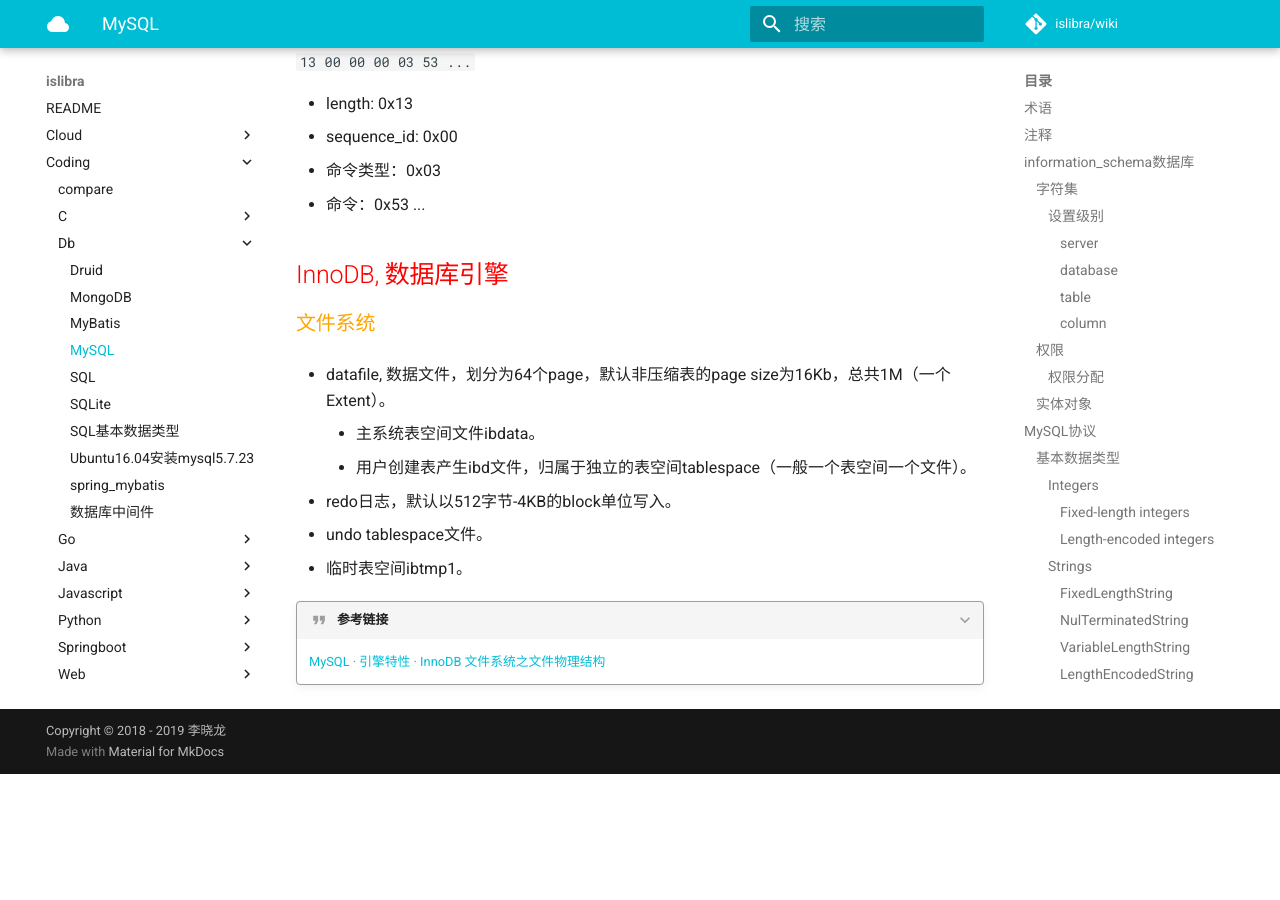
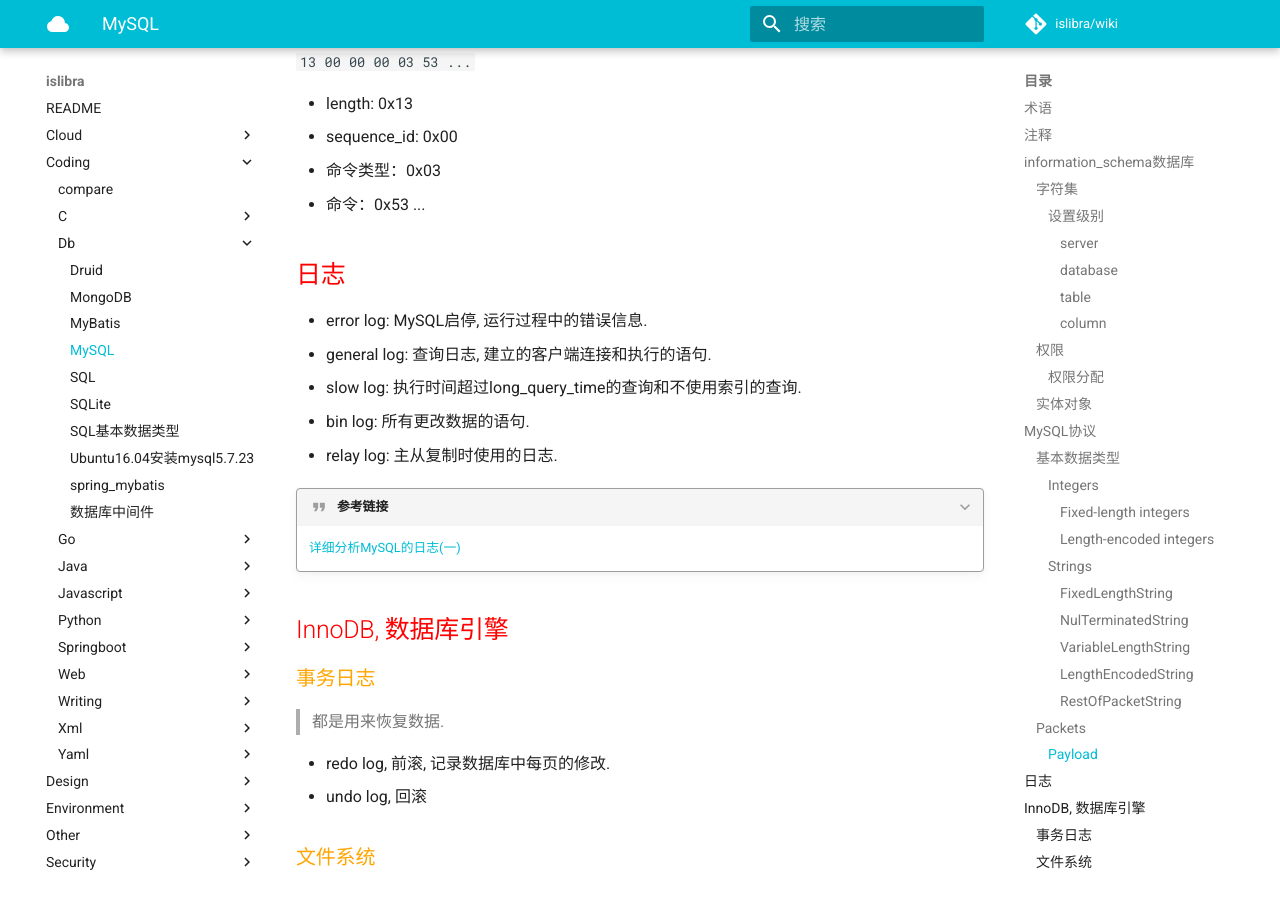
Before and after one commit to islibra/wiki, an MkDocs documentation site: the page built from docs/coding/db/MySQL.md, in a window 1280 px wide and 900 px high, scrolled down 5216 px. Built offline with MkDocs 1.6.1 and Material for MkDocs 9.7.7, drawn with Linux system fonts in a browser that asks for light colours; comment, search, counter and statistics services are not loaded; before the commit the page ends 5990 px from its top, so only the background shows below that.

Commit message:
Update MySQL.md

```diff
--- a/docs/coding/db/MySQL.md
+++ b/docs/coding/db/MySQL.md
@@ -265,7 +265,26 @@ MySQL协议包被切分为最多2^24-1字节，每个分片携带包头。
 * 命令：0x53 ...
 
 
+## 日志
+
+- error log: MySQL启停, 运行过程中的错误信息.
+- general log: 查询日志, 建立的客户端连接和执行的语句.
+- slow log: 执行时间超过long_query_time的查询和不使用索引的查询.
+- bin log: 所有更改数据的语句.
+- relay log: 主从复制时使用的日志.
+
+???+ quote "参考链接"
+    [详细分析MySQL的日志(一)](https://www.cnblogs.com/f-ck-need-u/p/9001061.html)
+
+
 ## InnoDB, 数据库引擎
+
+### 事务日志
+
+> 都是用来恢复数据.
+
+- redo log, 前滚, 记录数据库中每页的修改.
+- undo log, 回滚
 
 ### 文件系统
 
```
